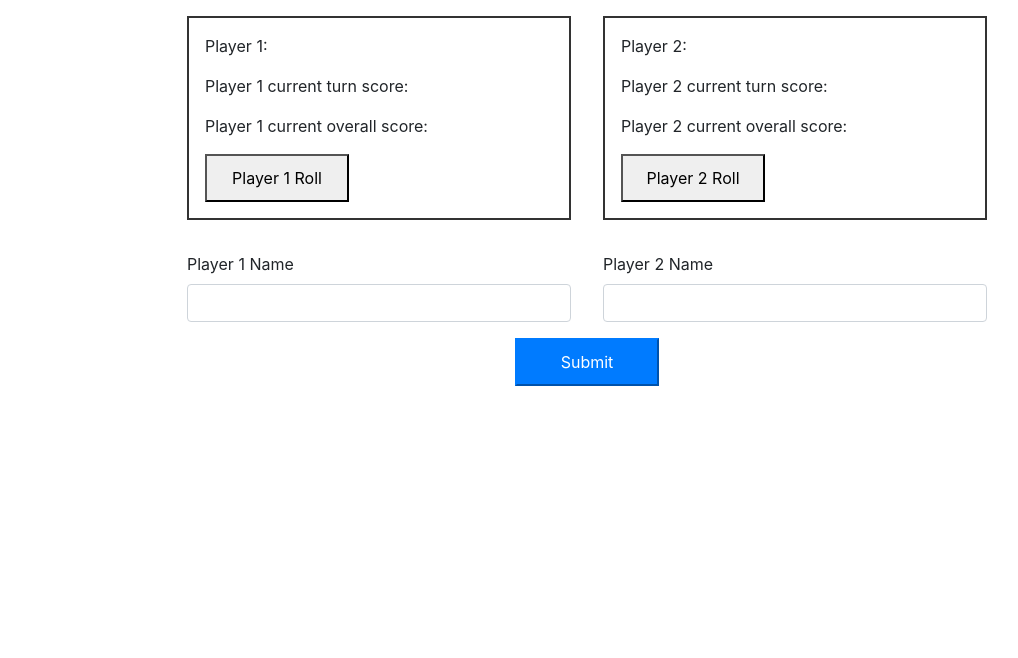
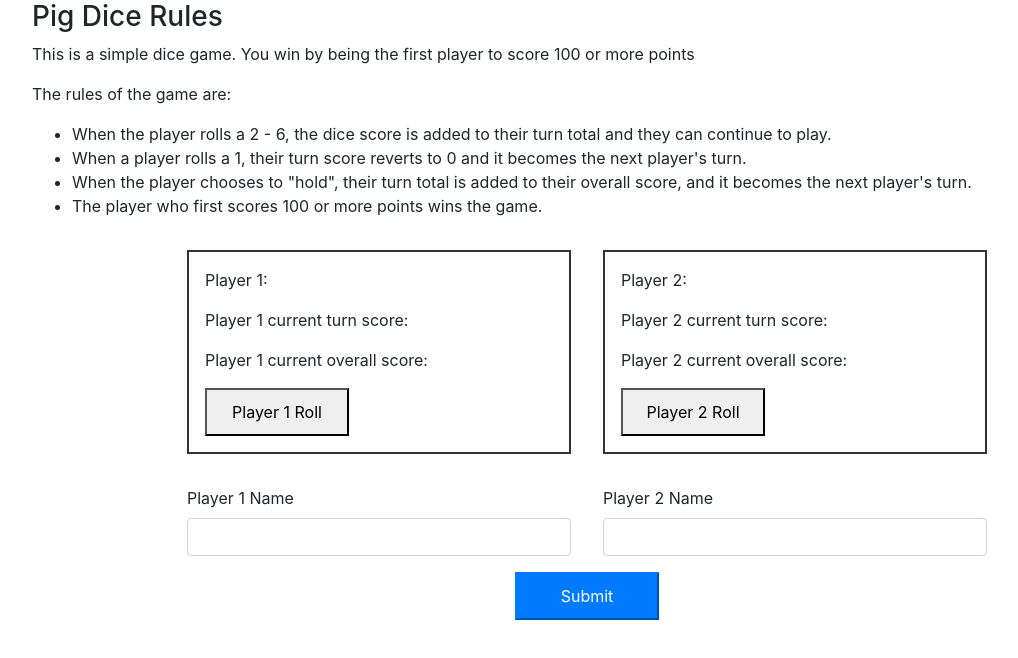
Before and after one commit to zbl14/pig-dice, a plain HTML site: page index.html in a window 1280 px wide. Shown: the whole page, without its empty margins (53-1071 px from the left). Drawn offline with nearby package versions, Linux system fonts and the light colour scheme.

Commit message:
add rule section
co-authored-by: Kyle Chinick <kylechinick@icloud.com>

```diff
--- a/index.html
+++ b/index.html
@@ -8,6 +8,21 @@
   <title>Pig Dice</title>
 </head>
 <body>
+  <div id="rulesSection" class="container">
+    <div id="rulesSection">
+      <h3 id="rules">Pig Dice Rules</h3>
+    </div>
+    <div id="rulesDefinitions">
+      <p>This is a simple dice game. You win by being the first player to score 100 or more points</p>
+      <p>The rules of the game are:</p>
+      <ul>
+          <li>When the player rolls a 2 - 6, the dice score is added to their turn total and they can continue to play.</li>
+          <li>When a player rolls a 1, their turn score reverts to 0 and it becomes the next player's turn.</li>
+          <li>When the player chooses to "hold", their turn total is added to their overall score, and it becomes the next player's turn.</li>
+          <li>The player who first scores 100 or more points wins the game.</li>
+      </ul>
+    </div>
+  </div>
   <div class="allPlayersContainer">
     <div class="player1-container">
       <div id="player1-results">
```
